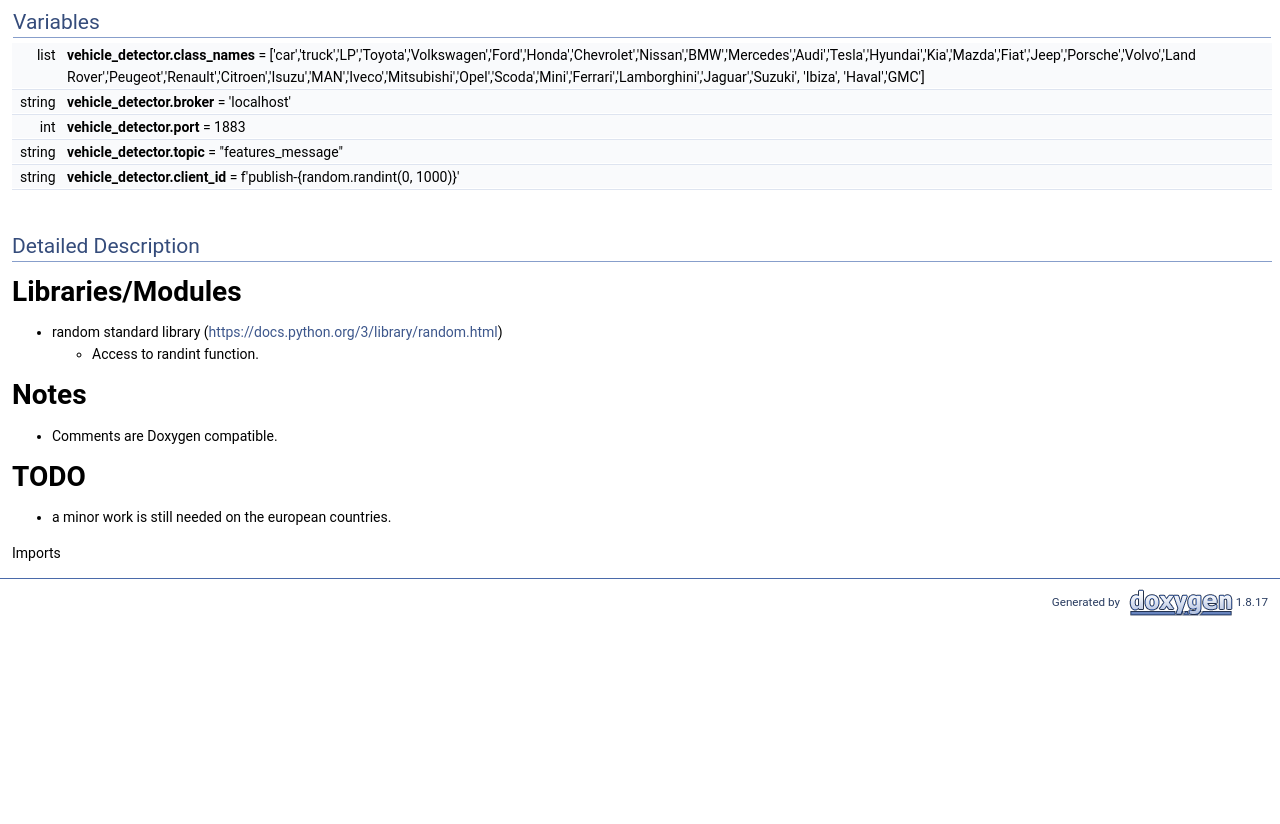
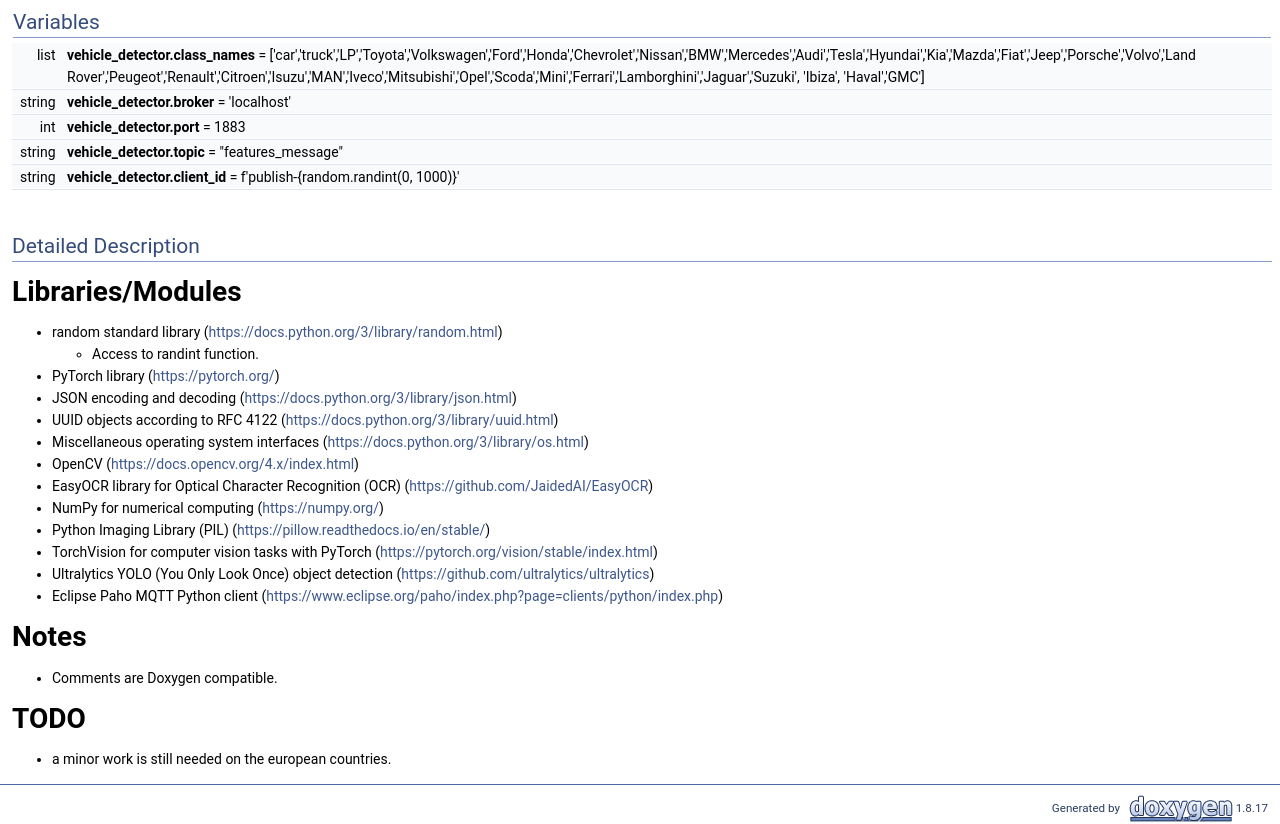
Before and after one commit to sourourezzeddine/vehicle_detector, a plain HTML site: page html/vehicle__detector_8py.html in a window 1280 px wide. Shown: the part 686-1510 px from the top of the page. Before the commit the page ends 1304 px from the top, so only its background shows below. Drawn offline with Linux system fonts and the light colour scheme.

Commit message:
updated the libraries section in the doxygen documentation

```diff
--- a/html/vehicle__detector_8py.html
+++ b/html/vehicle__detector_8py.html
@@ -128,6 +128,17 @@ Libraries/Modules</h1>
 <li>Access to randint function.</li>
 </ul>
 </li>
+<li>PyTorch library (<a href="https://pytorch.org/">https://pytorch.org/</a>)</li>
+<li>JSON encoding and decoding (<a href="https://docs.python.org/3/library/json.html">https://docs.python.org/3/library/json.html</a>)</li>
+<li>UUID objects according to RFC 4122 (<a href="https://docs.python.org/3/library/uuid.html">https://docs.python.org/3/library/uuid.html</a>)</li>
+<li>Miscellaneous operating system interfaces (<a href="https://docs.python.org/3/library/os.html">https://docs.python.org/3/library/os.html</a>)</li>
+<li>OpenCV (<a href="https://docs.opencv.org/4.x/index.html">https://docs.opencv.org/4.x/index.html</a>)</li>
+<li>EasyOCR library for Optical Character Recognition (OCR) (<a href="https://github.com/JaidedAI/EasyOCR">https://github.com/JaidedAI/EasyOCR</a>)</li>
+<li>NumPy for numerical computing (<a href="https://numpy.org/">https://numpy.org/</a>)</li>
+<li>Python Imaging Library (PIL) (<a href="https://pillow.readthedocs.io/en/stable/">https://pillow.readthedocs.io/en/stable/</a>)</li>
+<li>TorchVision for computer vision tasks with PyTorch (<a href="https://pytorch.org/vision/stable/index.html">https://pytorch.org/vision/stable/index.html</a>)</li>
+<li>Ultralytics YOLO (You Only Look Once) object detection (<a href="https://github.com/ultralytics/ultralytics">https://github.com/ultralytics/ultralytics</a>)</li>
+<li>Eclipse Paho MQTT Python client (<a href="https://www.eclipse.org/paho/index.php?page=clients/python/index.php">https://www.eclipse.org/paho/index.php?page=clients/python/index.php</a>)</li>
 </ul>
 <h1><a class="anchor" id="notes_vehicle_detector"></a>
 Notes</h1>
@@ -137,9 +148,8 @@ Notes</h1>
 <h1><a class="anchor" id="todo_vehicle_detector"></a>
 TODO</h1>
 <ul>
-<li>a minor work is still needed on the european countries.</li>
+<li>a minor work is still needed on the european countries. </li>
 </ul>
-<p>Imports </p>
 </div></div><!-- contents -->
 <!-- start footer part -->
 <hr class="footer"/><address class="footer"><small>
```
